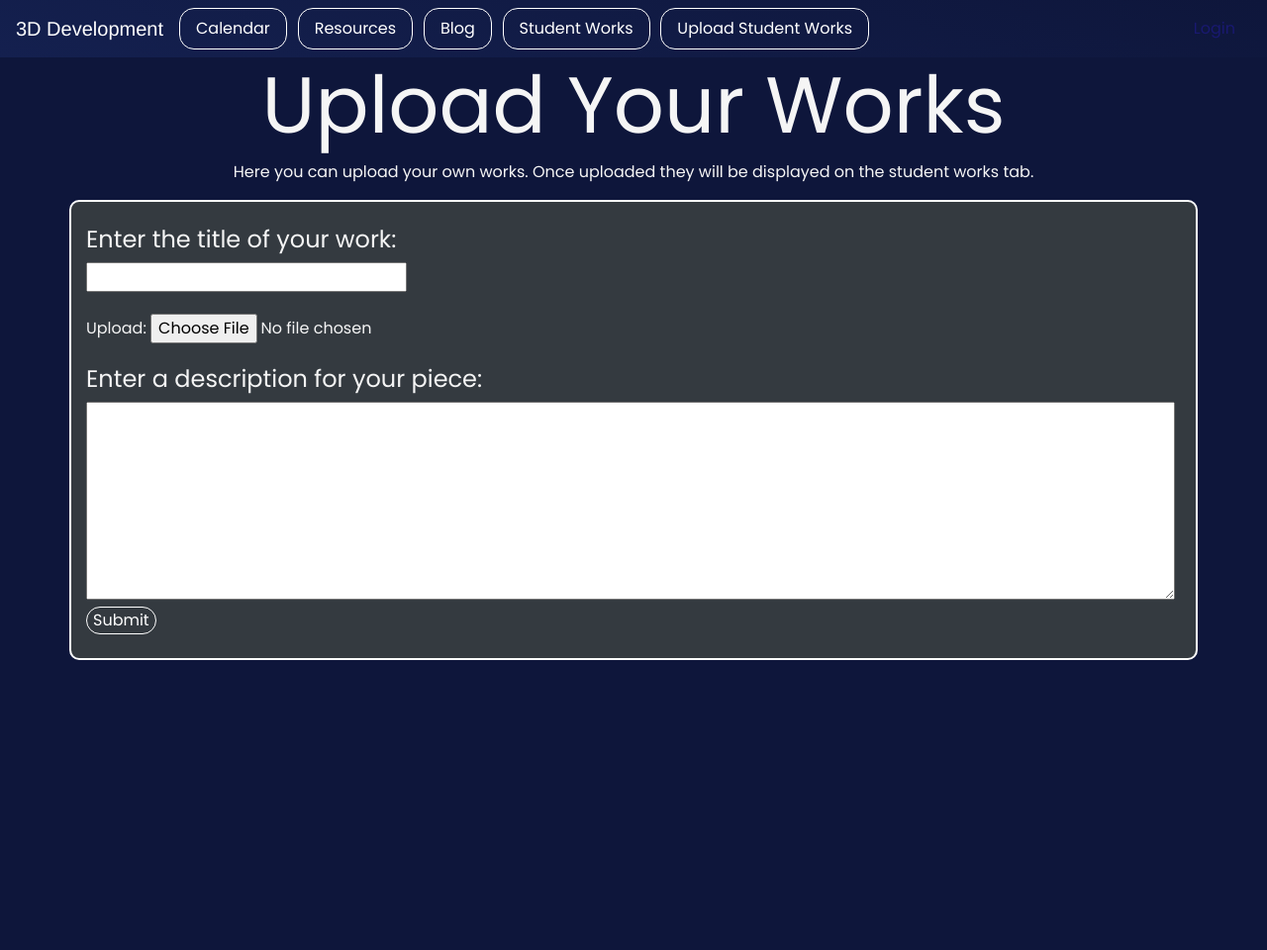
After one commit to Naevey/grup-grass, a Flask app: page /upload in a window 1280 px wide. The commit adds this page. Shown: the whole page at 99% size. Run offline with Flask 2, Linux system fonts and the light colour scheme; a user stored in the database is signed in; some libraries are stand-ins or nearby versions.

Commit message:
more design

```diff
--- a/main.py
+++ b/main.py
@@ -38,6 +38,11 @@ def kurtis():
 @app.route('/calendar')
 def calender():
     return render_template("calendar.html")
+
+@app.route('/upload')
+@login_required
+def upload():
+    return render_template("upload.html")
 @app.route('/blog')
 def blog():
     return render_template("blog.html")
--- a/templates/layouts/navbar.html
+++ b/templates/layouts/navbar.html
@@ -49,8 +49,9 @@
         <a class="nav-link nav-item"  href="calendar">Calendar</a>
         <a class="nav-link nav-item" href="">Resources</a>
         <a class="nav-link nav-item" href="blog">Blog</a>
+        <a class="nav-link nav-item" href="studentworks">Student Works</a>
+        <a class="nav-link nav-item" href="upload">Upload Student Works</a>
         <a class="nav-link nav navbar-nav ml-auto" href="crud/login">Login</a>
-        <a class="nav-link nav-item" href=""></a>
 
     </div>
     <div>
--- /dev/null
+++ b/templates/upload.html
@@ -0,0 +1,29 @@
+{% extends "layouts/base.html" %}
+
+{% block body %}
+<style>
+    body{
+        background-color: #0e163b;
+        height: 120%;
+    }
+    .sub{
+        border: 2px solid white;
+        border-radius: 10px;
+    }
+</style>
+
+<div>
+    <h1 style="text-align: center">Upload Your Works</h1>
+    <p style="text-align: center"> Here you can upload your own works. Once uploaded they will be displayed on the student works tab.</p>
+</div>
+<div class="container py-4 sub bg-dark" style="align-content: center;">
+    <h4>Enter the title of your work:</h4>
+    <input type="text">
+    <form style="padding-top:2%;" action="/action_page.php"> Upload:
+        <input type="file" id="myFile" name="filename">
+    </form>
+    <h4 style="padding-top:2%;">Enter a description for your piece: </h4>
+    <textarea name="message" id="message" style="height: 200px; width: 1100px;" onclick="this.value=''"></textarea>
+    <input class="nav-item" type="submit">
+</div>
+{% endblock %}
```
